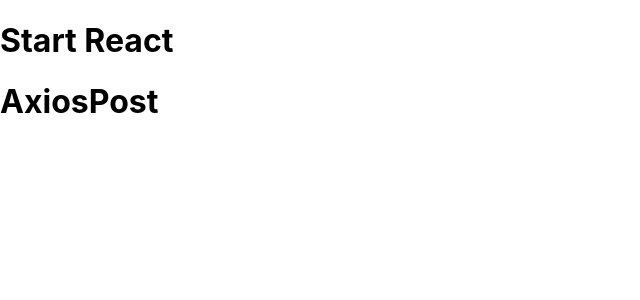
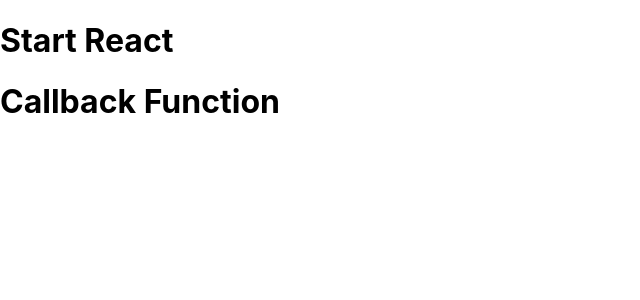
Before and after one commit to sonhayoni/React, a React (Create React App) app: page / in a window 1280 px wide. Shown: the top 300 px of the page, without its empty margins (0-640 px from the left). Built offline with nearby package versions, Linux system fonts and the light colour scheme; no server answers.

Commit message:
add callback function

```diff
--- a/src/App.js
+++ b/src/App.js
@@ -1,12 +1,12 @@
 import React from 'react';
-import AxiosPost from './R062_AxiosPost'
+import CallbackFunc from './R063_CallbackFunc'
 
 
 function App() {
   return (
     <div>
       <h1>Start React</h1>
-      <AxiosPost />
+      <CallbackFunc />
     </div>
   );
 }
--- /dev/null
+++ b/src/R063_CallbackFunc.js
@@ -0,0 +1,25 @@
+import React, { Component } from "react";
+
+class R063_CallbackFunc extends Component {
+    componentDidMount() {
+        this.logPrint(1, function (return1) {
+            console.log("return1 : " + return1);
+            this.logPrint(return1, function (return2) {
+                console.log("return2: " + return2);
+            })
+        }.bind(this))
+    }
+
+    logPrint(param, callback) {
+        console.log("logPrint param : " + param);
+        param += param
+        callback(param);
+    }
+
+    render() {
+        return (
+            <h1>Callback Function</h1>
+        )
+    }
+}
+export default R063_CallbackFunc;
```
